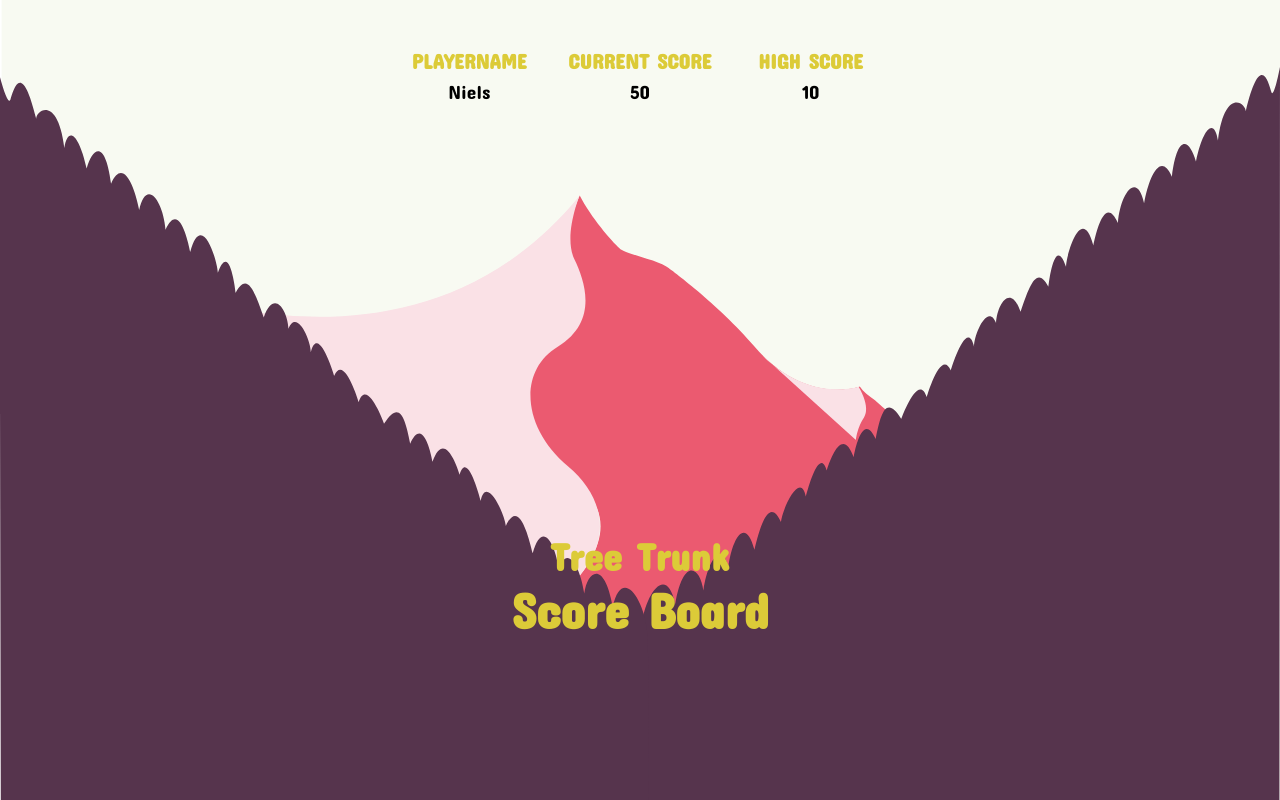
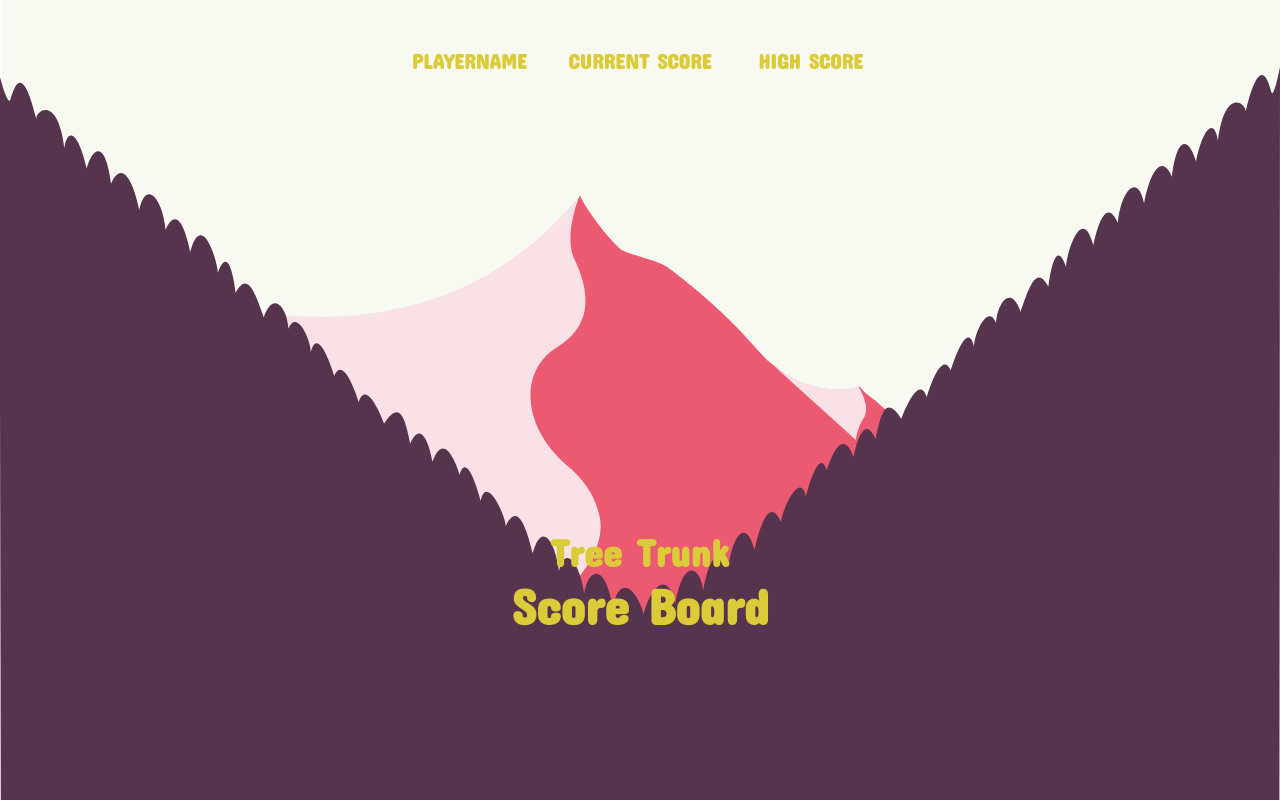
Before and after one commit to visoCoders/hitTheTreeTrunk, a website: page score.html in a window 1280 px wide. Drawn offline with nearby package versions, Linux system fonts and the light colour scheme.

Commit message:
Optimize CSS

```diff
--- a/css/score.css
+++ b/css/score.css
@@ -30,7 +30,7 @@ h1{
 h2{
 	font-size: 2.4em;
 	text-align: center;
-	margin-top: 85%;
+	margin-top: 88%;
 	color: #dccb38;
 }
 
--- a/score.html
+++ b/score.html
@@ -19,9 +19,9 @@
                         <th>High Score</th>
                     </tr>
                     <tr>
-                        <td>Niels</td>
-                        <td>50</td>
-                        <td>10</td>
+                        <td class="name"></td>
+                        <td class="score"></td>
+                        <td class="highScore"></td>
                     </tr>
                 </table>
 
```
